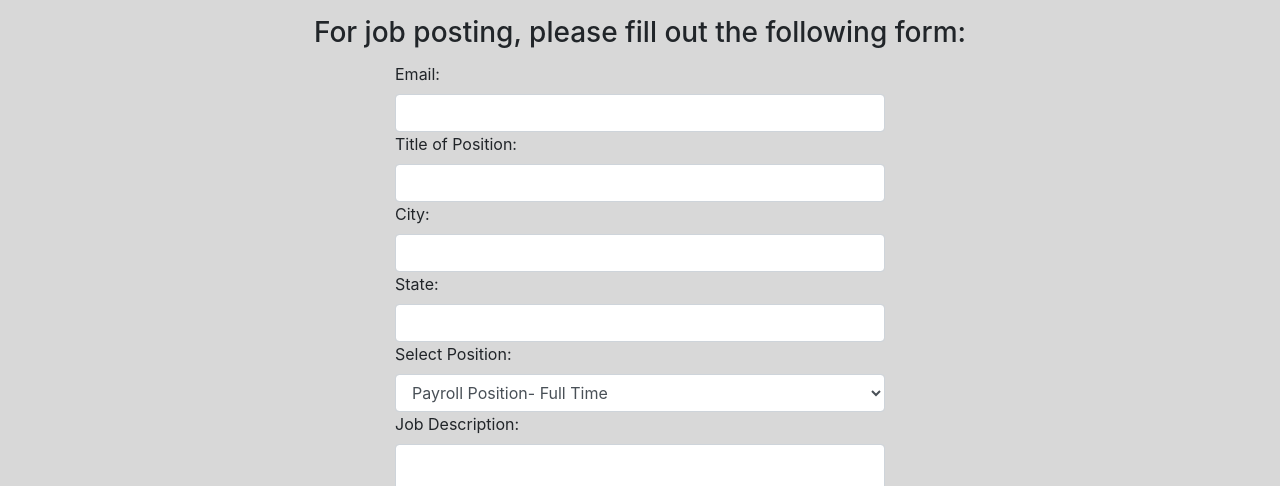
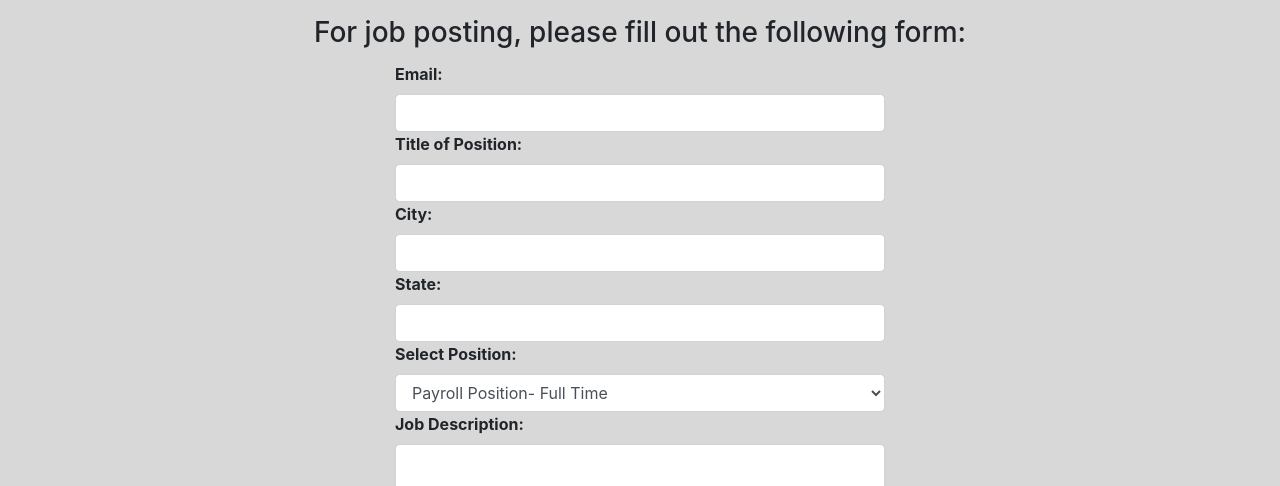
Before and after one commit to ahong14/SFPayroll_Updated_Design, a React (Create React App) app in the folder frontend/: page /Careers in a window 1280 px wide. Shown: the part 645-1131 px from the top of the page. Built offline with nearby package versions, Linux system fonts and the light colour scheme; no server answers.

Commit message:
bold font and APA signup in membership

```diff
--- a/frontend/src/components/Awards/Awards.css
+++ b/frontend/src/components/Awards/Awards.css
@@ -16,8 +16,22 @@
   align-self: center;
 }
 
+#APALogoImage{
+  align-self: center;
+}
+
 .awardsBody{
   align-self: center;
+}
+
+#clif{
+  width:120px;
+  height: 70px;
+}
+
+#iipay{
+  width:140px;
+  height: 60px;
 }
 
 @media screen and (max-width: 600px){
--- a/frontend/src/components/Awards/Awards.js
+++ b/frontend/src/components/Awards/Awards.js
@@ -19,9 +19,10 @@ class AwardsSponsors extends Component{
           <div className = "card border-dark" id = "awardsCard">
             <div className="card-body awardsBody">
 
-              <div id = "APALogoImage">
-                <img id = "apaLogo" src = {apa} alt = "APA Logo"/>
-              </div>
+              <Grid container direction = "row"  justify="center" alignItems="center" wrap = "nowrap">
+                <a href = "https://www.americanpayroll.org/" target = "_blank"> <img id = "apaLogo" src = {apa} alt = "APA Logo"/> </a>
+              </Grid>
+
               <Grid container direction = "row"  justify="center" alignItems="center" wrap = "nowrap">
                 <img className = "award_image" alt = "2018 first chapter pictorial " src = {Award1}/>
                 <img className = "award_image" alt = "first npw photo contest" src = {Award2}/>
@@ -33,10 +34,10 @@ class AwardsSponsors extends Component{
               </Grid>
 
               <p className = "text-center font-weight-bold font-italic" > <u> Sponsors </u> </p>
-              <Grid container direction = "row"  justify="center" alignItems="center">
+              <Grid container direction = "row"  justify="center" alignItems="center" spacing = {24}>
                 <a href = "https://www.mckesson.com/" target = "_blank"> <img className = "sponsor_images" id = "mckesson" src = {McKesson} alt = "mckesson_logo"/> </a>
-                <a href = "https://www.clifbar.com/" target = "_blank"> <img className = "sponsor_images" src = {Clif} alt = "clif-logo"/> </a>
-                <a href = "https://www.iipay.com/" target = "_blank"> <img className = "sponsor_images" src = {iipay} alt = "iipay_logo"/> </a>
+                <a href = "https://www.clifbar.com/" target = "_blank"> <img className = "sponsor_images" id = "clif" src = {Clif} alt = "clif-logo"/> </a>
+                <a href = "https://www.iipay.com/" target = "_blank"> <img className = "sponsor_images" id = "iipay" src = {iipay} alt = "iipay_logo"/> </a>
               </Grid>
             </div>
           </div>
--- a/frontend/src/components/Careers/JobForm/JobForm.js
+++ b/frontend/src/components/Careers/JobForm/JobForm.js
@@ -40,15 +40,15 @@ class JobForm extends Component{
         return(
             <div className="form-group" id = "job_form_input">
                 <form>
-                    <label htmlFor="email">Email:</label>
+                    <label htmlFor="email" className = "font-weight-bold">Email:</label>
                     <input type="text" className="form-control" id="email" ref = {(input) => {this.emailInput = input}}/>
-                    <label htmlFor="title">Title of Position:</label>
+                    <label htmlFor="title" className = "font-weight-bold">Title of Position:</label>
                     <input type="text" className="form-control" id="position" ref = {(input) => {this.positionInput = input}}/>
-                    <label htmlFor="city">City: </label>
+                    <label htmlFor="city" className = "font-weight-bold">City: </label>
                     <input type="text" className="form-control" id="city" ref = {(input) => {this.cityInput = input}}/>
-                    <label htmlFor="state">State: </label>
+                    <label htmlFor="state" className = "font-weight-bold">State: </label>
                     <input type="text" className="form-control" id="state" ref = {(input) => {this.stateInput = input}}/>
-                    <label htmlFor="position">Select Position:</label>
+                    <label htmlFor="position" className = "font-weight-bold">Select Position:</label>
                     <select className="form-control" id="payroll_position" ref = {(select) => {this.selectInput = select}}>
                         <option>Payroll Position- Full Time </option>
                         <option>Payroll Position- Part Time</option>
@@ -57,7 +57,7 @@ class JobForm extends Component{
                         <option>Non Payroll Position - Part Time </option>
                         <option>Non Payroll Position - Temp </option>
                     </select>
-                    <label htmlFor="description">Job Description:</label>
+                    <label htmlFor="description" className = "font-weight-bold">Job Description:</label>
                     <textarea className="form-control" rows="5" id="job_description" ref = {(textarea) => {this.descriptionInput = textarea}}></textarea>
                 </form>
                 <SubmitButton click = {this.sendJob}/>
--- a/frontend/src/components/ContactUs/ContactUs.js
+++ b/frontend/src/components/ContactUs/ContactUs.js
@@ -16,7 +16,7 @@ class ContactUs extends Component{
                     <p> Reservation: <a href = "mailto:RSVP@sfpayroll.org" target = "_blank"> RSVP@sfpayroll.org </a> </p>
                     <p> Membership: <a href = "mailto:member@sfpayroll.org" target = "_blank" > member@sfpayroll.org </a> </p>
                     <p> Study Group: <a href = "mailto:studygroup@sfpayroll.org" target = "_blank"> studygroup@sfpayroll.org </a> </p>
-                    <p> Job Posting/Webmaster: <a href = "mailto:admin@sfpayroll.org" target = "_blank"> admin@sfpayroll.org </a> </p>
+                    <p> Job Posting/Webmaster: <a href = "mailto:admin@sfpayroll.org" target = "_blank"> alexhong681@gmail.com </a> </p>
                 </div>
 
                 <div class = "follow_us_container">
--- a/frontend/src/components/ContactUs/HearFrom/HearFrom.js
+++ b/frontend/src/components/ContactUs/HearFrom/HearFrom.js
@@ -40,13 +40,13 @@ class HearFrom extends Component{
                 <h3 class = "text-center"> We would love to hear from you! </h3>
                 <p id = "hear_content">We want to know how we can serve you better. Feel free to drop us a note, ask a question about our Chapter, or join us a sponsor. We will get back to you right away.</p>
 
-                <label htmlFor="usr">Name: </label>
+                <label htmlFor="usr" className = "font-weight-bold"> Name:  </label>
                 <input type="text" className="form-control" id="name" ref = {(input) => {this.nameInput = input}}/>
 
-                 <label htmlFor="usr">Email: </label>
+                 <label htmlFor="usr" className = "font-weight-bold"> Email: </label>
                 <input type="text" className="form-control" id="email" ref = {(input) => {this.emailInput = input}}/>
 
-                <label htmlFor="usr">Message:</label>
+                <label htmlFor="usr" className = "font-weight-bold">Message:</label>
                 <textarea className="form-control" rows="5" id="message" ref = {(textarea) => {this.messageInput = textarea}}></textarea>
                 <SubmitButton click = {this.sendContact}/>
             </div>
```
